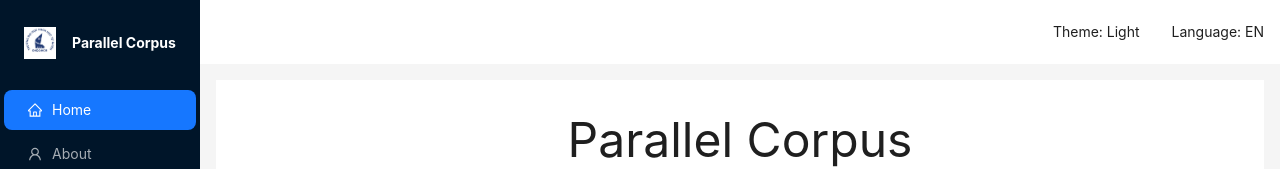
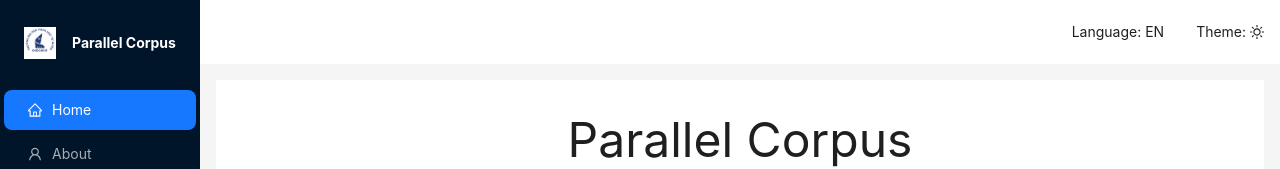
Before and after one commit to sogoten6689/parallel-corpus, a Next.js app: page / in a window 1280 px wide. Shown: the top 169 px of the page. Built offline with nearby package versions, Linux system fonts and the light colour scheme; what @ant-design/nextjs-registry would draw is missing.

Commit message:
add mode

```diff
--- /dev/null
+++ b/src/app/ThemeProvider.tsx
@@ -0,0 +1,36 @@
+'use client';
+
+import React, { createContext, useContext, useState } from 'react';
+import { ConfigProvider, theme as antdTheme, ThemeConfig } from 'antd';
+
+type ThemeMode = 'light' | 'dark';
+
+const ThemeContext = createContext<{
+  mode: ThemeMode;
+  toggleTheme: () => void;
+}>({
+  mode: 'light',
+  toggleTheme: () => {},
+});
+
+export const useTheme = () => useContext(ThemeContext);
+
+export default function ThemeProvider({ children }: { children: React.ReactNode }) {
+  const [mode, setMode] = useState<ThemeMode>('light');
+
+  const toggleTheme = () => {
+    setMode((prev) => (prev === 'light' ? 'dark' : 'light'));
+  };
+
+  const theme: ThemeConfig = {
+    algorithm: mode === 'dark' ? antdTheme.darkAlgorithm : antdTheme.defaultAlgorithm,
+  };
+
+  return (
+    <ThemeContext.Provider value={{ mode, toggleTheme }}>
+      <ConfigProvider theme={theme}>
+        {children}
+      </ConfigProvider>
+    </ThemeContext.Provider>
+  );
+}
--- a/src/app/layout.tsx
+++ b/src/app/layout.tsx
@@ -3,6 +3,7 @@ import { Geist, Geist_Mono } from "next/font/google";
 import "./globals.css";
 import { AntdRegistry } from '@ant-design/nextjs-registry';
 import AppLayout from "@/components/ui/app-layout";
+import ThemeProvider from "./ThemeProvider";
 
 const geistSans = Geist({
   variable: "--font-geist-sans",
@@ -30,7 +31,9 @@ export default function RootLayout({
         className={`${geistSans.variable} ${geistMono.variable} antialiased`}
       >
         <AntdRegistry>
-          <AppLayout>{children}</AppLayout>
+          <ThemeProvider>
+            <AppLayout>{children}</AppLayout>
+          </ThemeProvider>
         </AntdRegistry>
         {/* {children} */}
       </body>
--- a/src/components/ui/app-layout.tsx
+++ b/src/components/ui/app-layout.tsx
@@ -7,8 +7,12 @@ import {
   MenuUnfoldOutlined,
   UserOutlined,
   HomeOutlined,
+  BulbOutlined,
+  SunOutlined,
+  MoonOutlined,
 } from '@ant-design/icons';
 import Link from 'next/link';
+import { useTheme } from '@/app/ThemeProvider';
 
 const { Header, Sider, Content } = Layout;
 
@@ -18,6 +22,7 @@ export default function AppLayout({ children }: { children: React.ReactNode }) {
     token: { colorBgContainer },
   } = theme.useToken();
 
+  const { mode, toggleTheme } = useTheme();
   return (
     <Layout style={{ minHeight: '100vh' }}>
       <Sider collapsible collapsed={collapsed} onCollapse={(value) => setCollapsed(value)}>
@@ -52,12 +57,12 @@ export default function AppLayout({ children }: { children: React.ReactNode }) {
       <Layout>
         <Header style={{ padding: 0, background: colorBgContainer }}>
           <div className='flex-end'>
+
+              <div style={{ float: 'right', padding: '0 16px' }}>
+                Theme: {mode === 'light' ? <SunOutlined onClick={toggleTheme} /> : <MoonOutlined onClick={toggleTheme} />}
+              </div>
               <div style={{ float: 'right', padding: '0 16px' }}>
                 Language: EN
-              </div>
-
-              <div style={{ float: 'right', padding: '0 16px' }}>
-                Theme: Light
               </div>
           </div>
         </Header>
```
